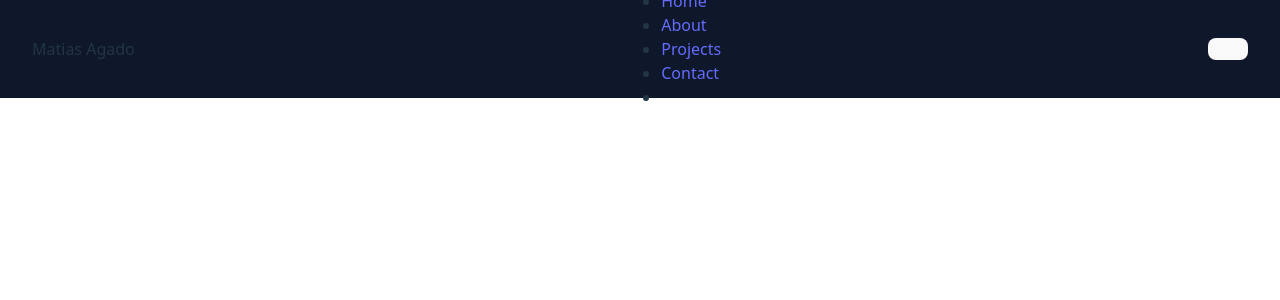
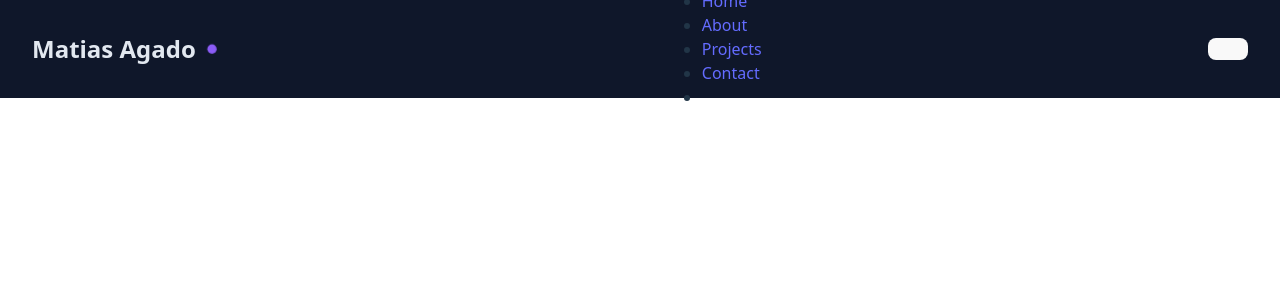
Before and after one commit to matiasagado/my-portfolio, a React (Vite) app: page / in a window 1280 px wide. Shown: the top 300 px of the page. Built offline with nearby package versions, Linux system fonts and the light colour scheme; some icons are missing.

Commit message:
Header.css: add logo styling

```diff
--- a/src/components/Header/Header.css
+++ b/src/components/Header/Header.css
@@ -11,3 +11,42 @@
   z-index: 100;
   height: 50px;
 }
+
+.logo {
+  display: flex;
+  align-items: center;
+  position: relative;
+}
+
+.logo-text {
+  font-size: 1.5rem;
+  font-weight: 700;
+  color: var(--accent);
+  margin-right: 0.75rem;
+}
+
+.logo-dot {
+  width: 8px;
+  height: 8px;
+  background-color: var(--primary);
+  border-radius: 50%;
+  position: relative;
+  animation: pulse 2s infinite;
+}
+
+@keyframes pulse {
+  0% {
+    transform: scale(1);
+    box-shadow: 0 0 0 0 rgba(139, 92, 246, 0.7);
+  }
+
+  70% {
+    transform: scale(1.2);
+    box-shadow: 0 0 0 10px rgba(139, 92, 246, 0);
+  }
+
+  100% {
+    transform: scale(1);
+    box-shadow: 0 0 0 0 rgba(139, 92, 246, 0);
+  }
+}
```
